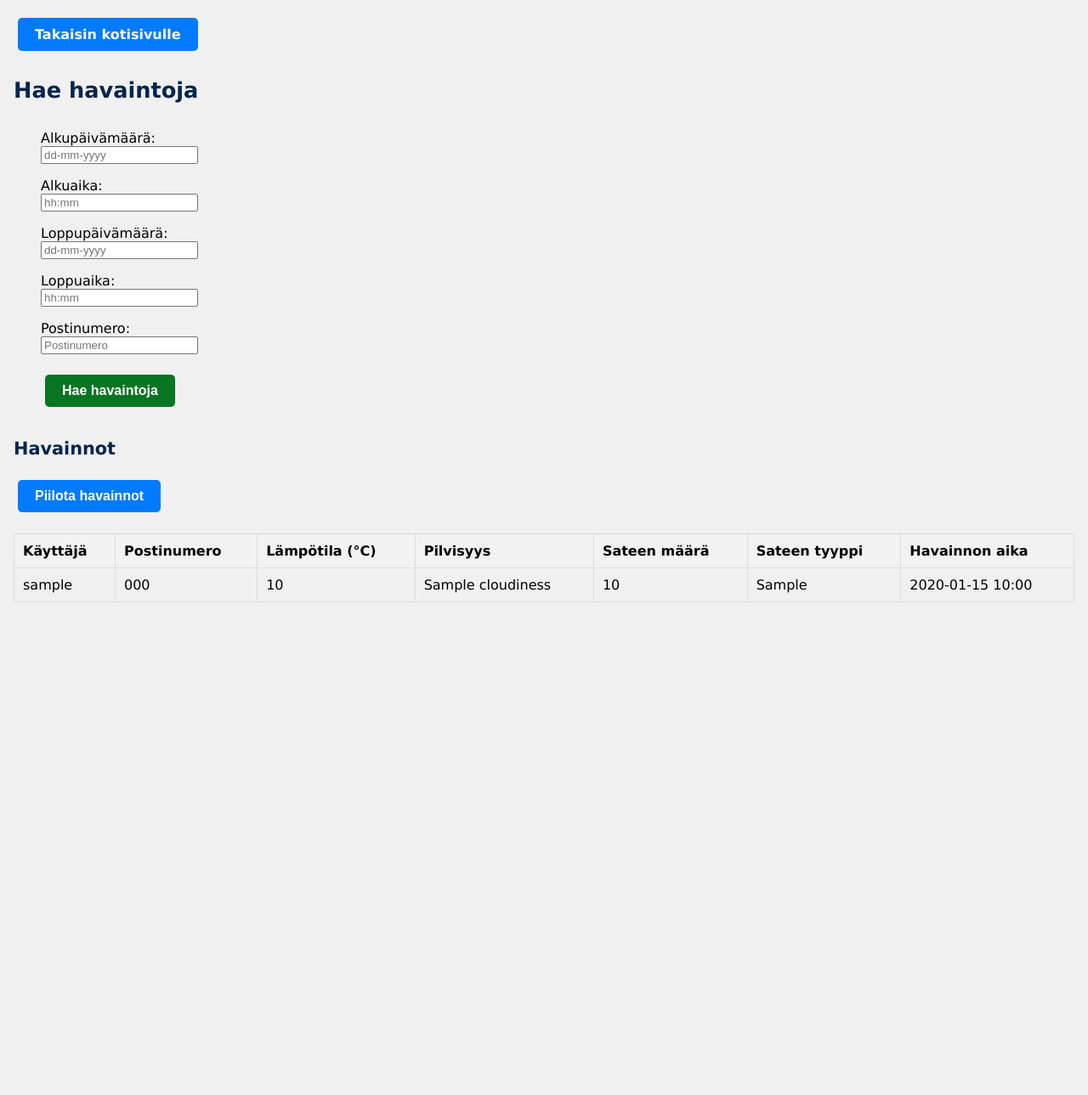
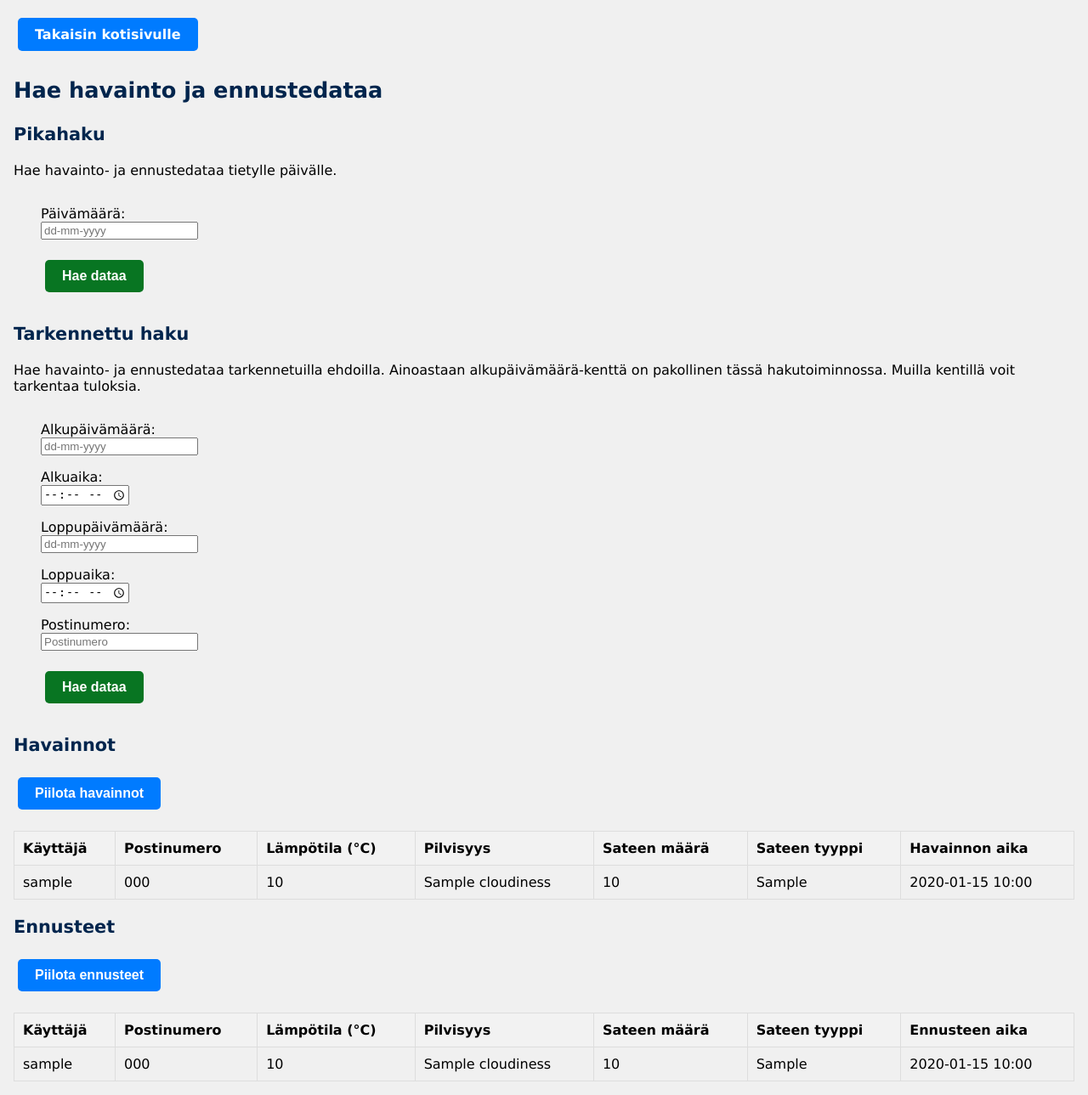
Before and after one commit to Iikkater/tsoha-weather-observation-service, a Flask app: template app/templates/find_data.html in a window 1280 px wide. Shown: the whole page at 85% size. Before the commit the page ends 709 px from the top, so only its background shows below. Run offline with Flask 3, Linux system fonts and the light colour scheme; the template is opened without the code that fills it: most values are stand-ins (such as "Sample title", 1, 10 or a date in 2020); some libraries are stand-ins or nearby versions.

Commit message:
Add feature to search forecast for selected timeperioid

```diff
--- a/app/static/datepicker.js
+++ b/app/static/datepicker.js
@@ -1,12 +1,15 @@
 $(function() {
     var today = new Date();
 
-    $("#start_date").datepicker({
+    $("#start_date, #end_date, #quick_date").datepicker({
         dateFormat: "dd-mm-yy",
         maxDate: today,
         changeMonth: true,
         changeYear: true,
-        yearRange: "c-100:c+0", // Viimeiimmät 100 vuotta
+        yearRange: "c-100:c+0", // Viimeisimmät 100 vuotta
+    });
+
+    $("#start_date").datepicker({
         onSelect: function(selectedDate) {
             var startDate = $(this).datepicker("getDate");
             $("#end_date").datepicker("option", "minDate", startDate);
@@ -14,11 +17,6 @@ $(function() {
     });
 
     $("#end_date").datepicker({
-        dateFormat: "dd-mm-yy",
-        maxDate: today,
-        changeMonth: true,
-        changeYear: true,
-        yearRange: "c-100:c+0", // Viimeisimmät 100 vuotta
         onSelect: function(selectedDate) {
             var endDate = $(this).datepicker("getDate");
             $("#start_date").datepicker("option", "maxDate", endDate);
--- a/app/static/toggleVisibility.js
+++ b/app/static/toggleVisibility.js
@@ -8,9 +8,27 @@ $(document).ready(function() {
         }
     });
 
-    $("#toggleStats").click(function() {
-        $("#statisticsTable").toggle();
-        if ($("#statisticsTable").is(":visible")) {
+    $("#toggleObservationStats").click(function() {
+        $("#observationStatisticsTable").toggle();
+        if ($("#observationStatisticsTable").is(":visible")) {
+            $(this).text("Piilota tilastot");
+        } else {
+            $(this).text("Näytä tilastot");
+        }
+    });
+
+    $("#toggleForecastTable").click(function() {
+        $("#forecastsTable").toggle();
+        if ($("#forecastsTable").is(":visible")) {
+            $(this).text("Piilota ennusteet");
+        } else {
+            $(this).text("Näytä ennusteet");
+        }
+    });
+
+    $("#toggleForecastStats").click(function() {
+        $("#forecastStatisticsTable").toggle();
+        if ($("#forecastStatisticsTable").is(":visible")) {
             $(this).text("Piilota tilastot");
         } else {
             $(this).text("Näytä tilastot");
--- a/app/templates/add_observation.html
+++ b/app/templates/add_observation.html
@@ -40,7 +40,7 @@
         <label for="precipitation_type">Sateen tyyppi (0-6):</label>
         <input type="number" name="precipitation_type" id="precipitation_type" min="0" max="6" value="0" required>
         <br>
-        <button type="submit">Lisää havainto</button>
+        <input type="submit" value="Lisää havainto" class="button-green">
     </form>
 </body>
 </html>
--- a/app/templates/find_data.html
+++ b/app/templates/find_data.html
@@ -12,7 +12,7 @@
 </head>
 <body>
     <a href="{{ url_for('user') }}" class="button button-blue">Takaisin kotisivulle</a>
-    <h1>Hae havaintoja</h1>
+    <h1>Hae havainto ja ennustedataa</h1>
     {% with messages = get_flashed_messages() %}
         {% if messages %}
             <ul>
@@ -22,24 +22,36 @@
             </ul>
         {% endif %}
     {% endwith %}
+    <h2>Pikahaku</h2>
+    <p>Hae havainto- ja ennustedataa tietylle päivälle.</p>
+    <form method="POST" action="{{ url_for('find_data') }}">
+        <input type="hidden" name="csrf_token" value="{{ session.csrf_token }}">
+        <label for="quick_date">Päivämäärä:</label>
+        <input type="text" name="quick_date" id="quick_date" placeholder="dd-mm-yyyy" required>
+        <br><br>
+        <button type="submit" class="button button-green">Hae dataa</button>
+    </form>
+
+    <h2>Tarkennettu haku</h2>
+    <p>Hae havainto- ja ennustedataa tarkennetuilla ehdoilla. Ainoastaan alkupäivämäärä-kenttä on pakollinen tässä hakutoiminnossa. Muilla kentillä voit tarkentaa tuloksia.</p>
     <form method="POST" action="{{ url_for('find_data') }}">
         <input type="hidden" name="csrf_token" value="{{ session.csrf_token }}">
         <label for="start_date">Alkupäivämäärä:</label>
         <input type="text" name="start_date" id="start_date" placeholder="dd-mm-yyyy" required>
         <br>
         <label for="start_time">Alkuaika:</label>
-        <input type="text" name="start_time" id="start_time" placeholder="hh:mm">
+        <input type="time" name="start_time" id="start_time" placeholder="hh:mm">
         <br>
         <label for="end_date">Loppupäivämäärä:</label>
         <input type="text" name="end_date" id="end_date" placeholder="dd-mm-yyyy">
         <br>
         <label for="end_time">Loppuaika:</label>
-        <input type="text" name="end_time" id="end_time" placeholder="hh:mm">
+        <input type="time" name="end_time" id="end_time" placeholder="hh:mm">
         <br>
         <label for="postal_code">Postinumero:</label>
         <input type="text" name="postal_code" id="postal_code" placeholder="Postinumero">
         <br><br>
-        <button type="submit" class="button button-green">Hae havaintoja</button>
+        <button type="submit" class="button button-green">Hae dataa</button>
     </form>
     {% if observations %}
         <h2>Havainnot</h2>
@@ -78,10 +90,10 @@
                 </tbody>
             </table>
         </div>
-        {% if stats %}
-            <h2>Tilastot</h2>
-            <button id="toggleStats" class="button button-blue">Piilota tilastot</button>
-            <div id="statisticsTable">
+        {% if observation_stats %}
+            <h2>Havaintojen tilastot</h2>
+            <button id="toggleObservationStats" class="button button-blue">Piilota havaintotilastot</button>
+            <div id="observationStatisticsTable">
                 <table>
                     <thead>
                         <tr>
@@ -95,31 +107,31 @@
                     <tbody>
                         <tr>
                             <td>Lämpötila (°C)</td>
-                            <td>{{ stats.temperature.mean | default('-') }}</td>
+                            <td>{{ observation_stats.temperature.mean | default('-') }}</td>
                             <td>-</td>
-                            <td>{{ stats.temperature.min | default('-') }}</td>
-                            <td>{{ stats.temperature.max | default('-') }}</td>
+                            <td>{{ observation_stats.temperature.min | default('-') }}</td>
+                            <td>{{ observation_stats.temperature.max | default('-') }}</td>
                         </tr>
                         <tr>
                             <td>Pilvisyys</td>
                             <td>-</td>
-                            <td>{{ stats.cloudiness.mode | default('-') }}</td>
-                            <td>{{ stats.cloudiness.min | default('-') }}</td>
-                            <td>{{ stats.cloudiness.max | default('-') }}</td>
+                            <td>{{ observation_stats.cloudiness.mode | default('-') }}</td>
+                            <td>{{ observation_stats.cloudiness.min | default('-') }}</td>
+                            <td>{{ observation_stats.cloudiness.max | default('-') }}</td>
                         </tr>
                         <tr>
                             <td>Sateen määrä</td>
                             <td>-</td>
-                            <td>{{ stats.precipitation_amount.mode | default('-') }}</td>
-                            <td>{{ stats.precipitation_amount.min | default('-') }}</td>
-                            <td>{{ stats.precipitation_amount.max | default('-') }}</td>
+                            <td>{{ observation_stats.precipitation_amount.mode | default('-') }}</td>
+                            <td>{{ observation_stats.precipitation_amount.min | default('-') }}</td>
+                            <td>{{ observation_stats.precipitation_amount.max | default('-') }}</td>
                         </tr>
                         <tr>
                             <td>Sateen tyyppi</td>
                             <td>-</td>
-                            <td>{{ stats.precipitation_type.mode | default('-') }}</td>
-                            <td>{{ stats.precipitation_type.min | default('-') }}</td>
-                            <td>{{ stats.precipitation_type.max | default('-') }}</td>
+                            <td>{{ observation_stats.precipitation_type.mode | default('-') }}</td>
+                            <td>{{ observation_stats.precipitation_type.min | default('-') }}</td>
+                            <td>{{ observation_stats.precipitation_type.max | default('-') }}</td>
                         </tr>
                     </tbody>
                 </table>
@@ -128,5 +140,92 @@
     {% else %}
         <p>Ei havaintoja valitulla aikavälillä.</p>
     {% endif %}
+    {% if forecasts %}
+        <h2>Ennusteet</h2>
+        <button id="toggleForecastTable" class="button button-blue">Piilota ennusteet</button>
+        <div id="forecastsTable">
+            <table>
+                <thead>
+                    <tr>
+                        {% if session.tier == 'admin' %}
+                            <th>Ennusteen ID</th>
+                        {% endif %}
+                        <th>Käyttäjä</th>
+                        <th>Postinumero</th>
+                        <th>Lämpötila (°C)</th>
+                        <th>Pilvisyys</th>
+                        <th>Sateen määrä</th>
+                        <th>Sateen tyyppi</th>
+                        <th>Ennusteen aika</th>
+                    </tr>
+                </thead>
+                <tbody>
+                    {% for forecast in forecasts %}
+                        <tr>
+                            {% if session.tier == 'admin' %}
+                                <td>{{ forecast.id }}</td>
+                            {% endif %}
+                            <td>{{ forecast.username }}</td>
+                            <td>{{ forecast.postal_code }}</td>
+                            <td>{{ forecast.temperature }}</td>
+                            <td>{{ forecast.cloudiness }}</td>
+                            <td>{{ forecast.precipitation_amount }}</td>
+                            <td>{{ forecast.precipitation_type }}</td>
+                            <td>{{ forecast.forecast_time.strftime('%Y-%m-%d %H:%M') }}</td>
+                        </tr>
+                    {% endfor %}
+                </tbody>
+            </table>
+        </div>
+        {% if forecast_stats %}
+            <h2>Ennusteiden tilastot</h2>
+            <button id="toggleForecastStats" class="button button-blue">Piilota ennustetilastot</button>
+            <div id="forecastStatisticsTable">
+                <table>
+                    <thead>
+                        <tr>
+                            <th>Parametri</th>
+                            <th>Keskiarvo</th>
+                            <th>Moodi</th>
+                            <th>Minimi</th>
+                            <th>Maksimi</th>
+                        </tr>
+                    </thead>
+                    <tbody>
+                        <tr>
+                            <td>Lämpötila (°C)</td>
+                            <td>{{ forecast_stats.temperature.mean | default('-') }}</td>
+                            <td>-</td>
+                            <td>{{ forecast_stats.temperature.min | default('-') }}</td>
+                            <td>{{ forecast_stats.temperature.max | default('-') }}</td>
+                        </tr>
+                        <tr>
+                            <td>Pilvisyys</td>
+                            <td>-</td>
+                            <td>{{ forecast_stats.cloudiness.mode | default('-') }}</td>
+                            <td>{{ forecast_stats.cloudiness.min | default('-') }}</td>
+                            <td>{{ forecast_stats.cloudiness.max | default('-') }}</td>
+                        </tr>
+                        <tr>
+                            <td>Sateen määrä</td>
+                            <td>-</td>
+                            <td>{{ forecast_stats.precipitation_amount.mode | default('-') }}</td>
+                            <td>{{ forecast_stats.precipitation_amount.min | default('-') }}</td>
+                            <td>{{ forecast_stats.precipitation_amount.max | default('-') }}</td>
+                        </tr>
+                        <tr>
+                            <td>Sateen tyyppi</td>
+                            <td>-</td>
+                            <td>{{ forecast_stats.precipitation_type.mode | default('-') }}</td>
+                            <td>{{ forecast_stats.precipitation_type.min | default('-') }}</td>
+                            <td>{{ forecast_stats.precipitation_type.max | default('-') }}</td>
+                        </tr>
+                    </tbody>
+                </table>
+            </div>
+        {% endif %}
+    {% else %}
+        <p>Ei ennusteita valitulla aikavälillä.</p>
+    {% endif %}
 </body>
 </html>
--- a/app/templates/user.html
+++ b/app/templates/user.html
@@ -11,7 +11,7 @@
 
     <a href="{{ url_for('add_observation') }}" class="button button-green">Lisää havainto</a>
 
-    <a href="{{ url_for('find_data') }}" class="button button-blue">Hae havaintoja</a>
+    <a href="{{ url_for('find_data') }}" class="button button-blue">Hae dataa</a>
 
     {% if session.tier == 'admin' %}
     <h2>Admin-toiminnot</h2>
```
Also changed, not shown: app/queries.py (+22 -0 lines), app/wsgi.py (+24 -8 lines).
